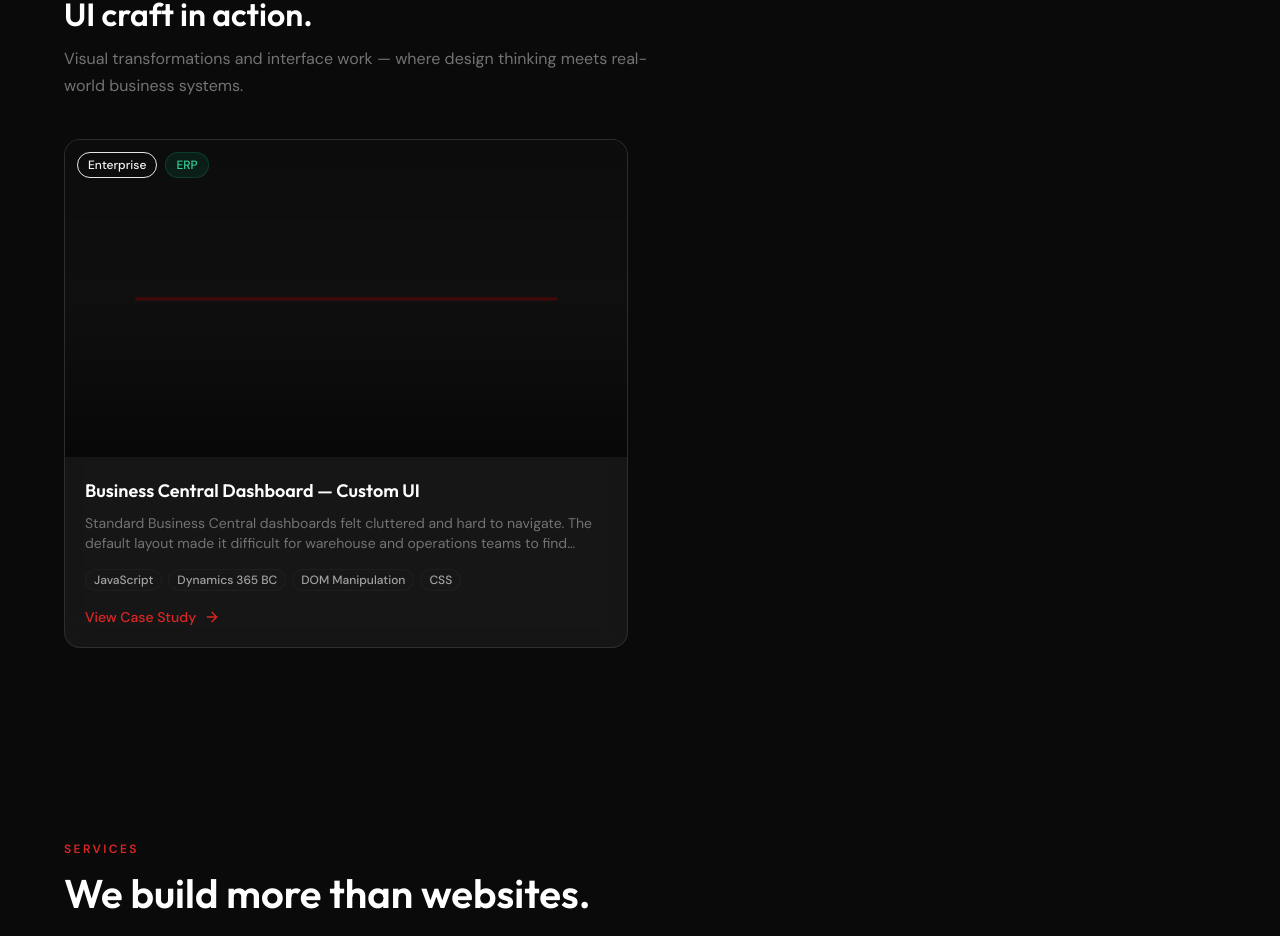
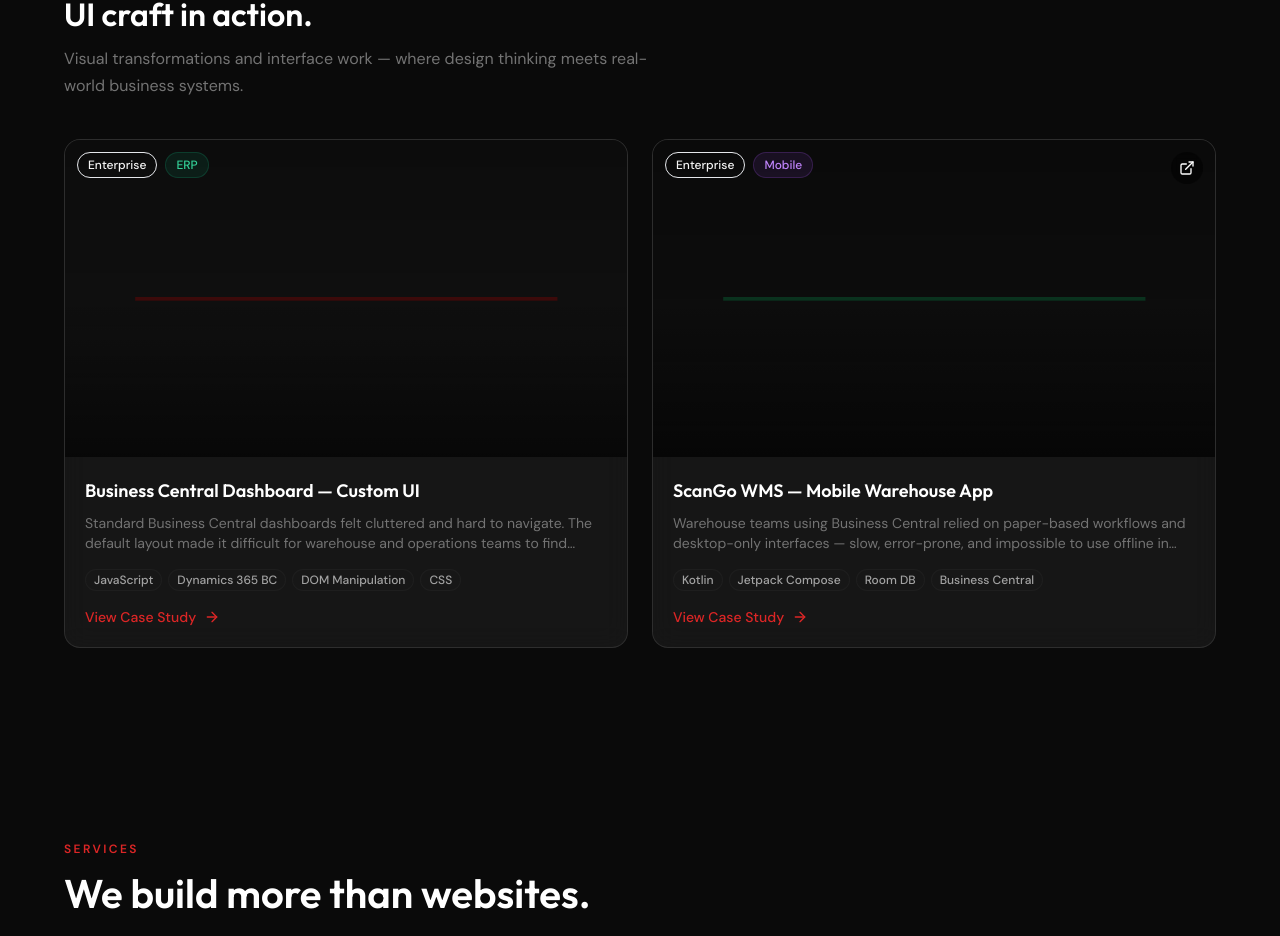
Before and after one commit to Padha06/portfolio, a Next.js app: page / in a window 1280 px wide. Shown: the part 2226-3162 px from the top of the page. Built offline with nearby package versions, Linux system fonts and the light colour scheme.

Commit message:
Add ScanGo WMS artwork card (placeholder video)

```diff
--- a/components/Artwork.tsx
+++ b/components/Artwork.tsx
@@ -19,6 +19,24 @@
       { value: '40%', label: 'Faster data access' },
       { value: '100%', label: 'Client satisfaction' },
       { value: '0', label: 'Dependencies added' },
+    ],
+  },
+  {
+    title: 'ScanGo WMS — Mobile Warehouse App',
+    clientType: 'Enterprise' as const,
+    domain: 'Mobile' as const,
+    challenge:
+      'Warehouse teams using Business Central relied on paper-based workflows and desktop-only interfaces — slow, error-prone, and impossible to use offline in cold storage or dead zones.',
+    solution:
+      'Designed a modern mobile WMS interface for ScanGo — 18 modules covering inbound, outbound, inventory, and production. Offline-first architecture with license plating, one-scan workflows, and real-time sync to Business Central.',
+    staticImage: '/videos/scango-poster.png',
+    previewVideo: '/videos/scango-wms.mp4',
+    techStack: ['Kotlin', 'Jetpack Compose', 'Room DB', 'Business Central'],
+    liveUrl: 'https://scango.it.com',
+    results: [
+      { value: '70%', label: 'Faster scanning' },
+      { value: '18', label: 'Modules shipped' },
+      { value: '99.9%', label: 'Order accuracy' },
     ],
   },
 ]
```
Also changed, not shown: public/videos/scango-poster.png (added).
